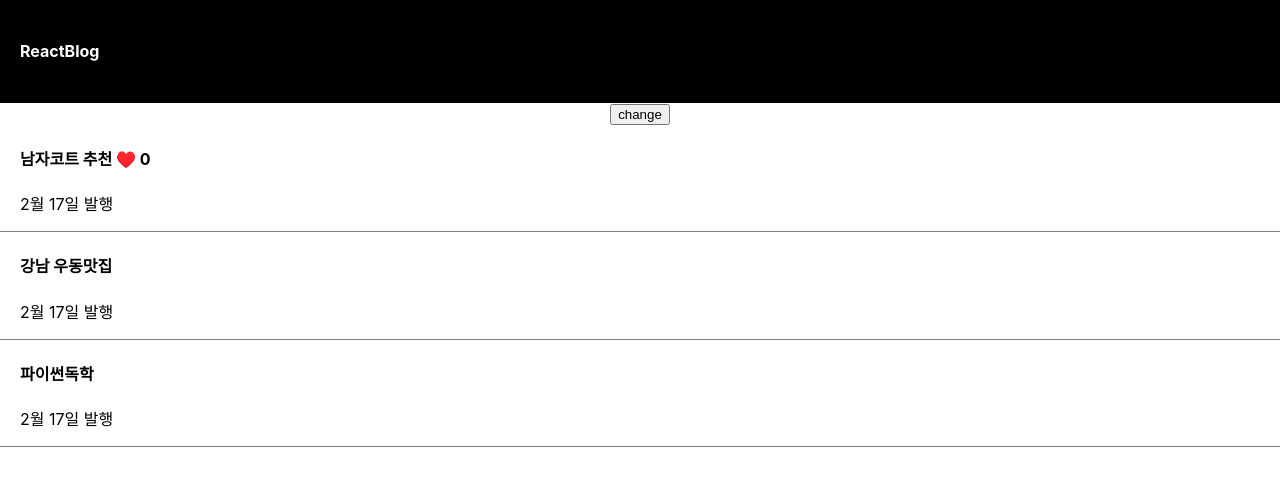
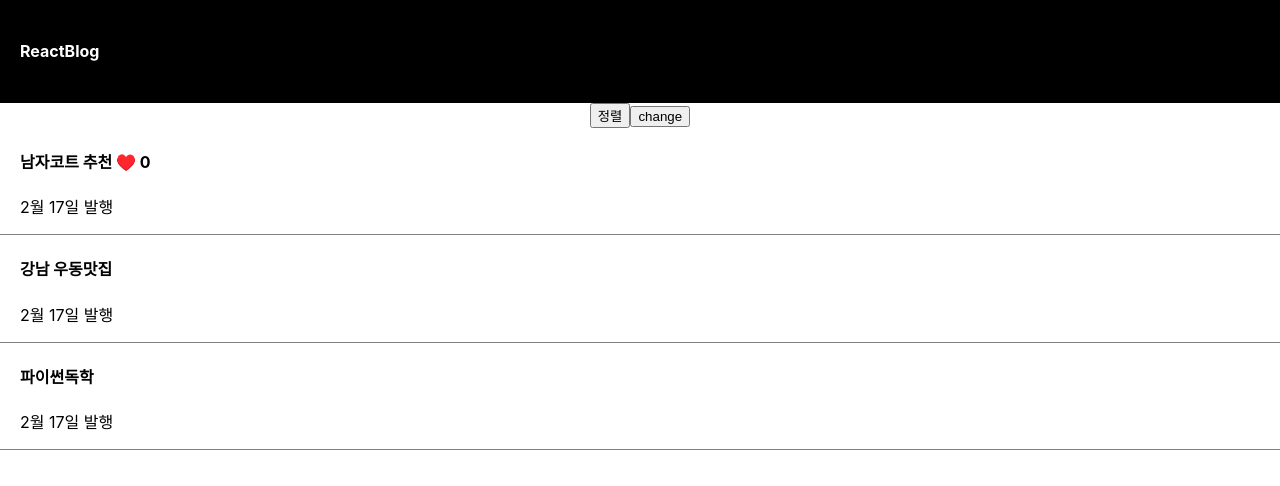
Before and after one commit to mangs2e/react-blog, a React (Create React App) app: page / in a window 1280 px wide. Shown: the top 486 px of the page. Built offline with nearby package versions, Linux system fonts and the light colour scheme.

Commit message:
state 변경함수 응용 - array 정렬

```diff
--- a/src/App.js
+++ b/src/App.js
@@ -19,6 +19,12 @@ function App() {
       <div className="black-nav">
         <h4>ReactBlog</h4>
       </div>
+
+      {/* 가나다순 정렬 버튼 생성 */}
+      <button onClick={() => {
+        let sortedTitle = [...title.sort()];
+        changeTitle(sortedTitle);
+      }}>정렬</button>
 
       {/* 글목록 변경 버튼 생성 */}
       <button onClick={() => {
```
